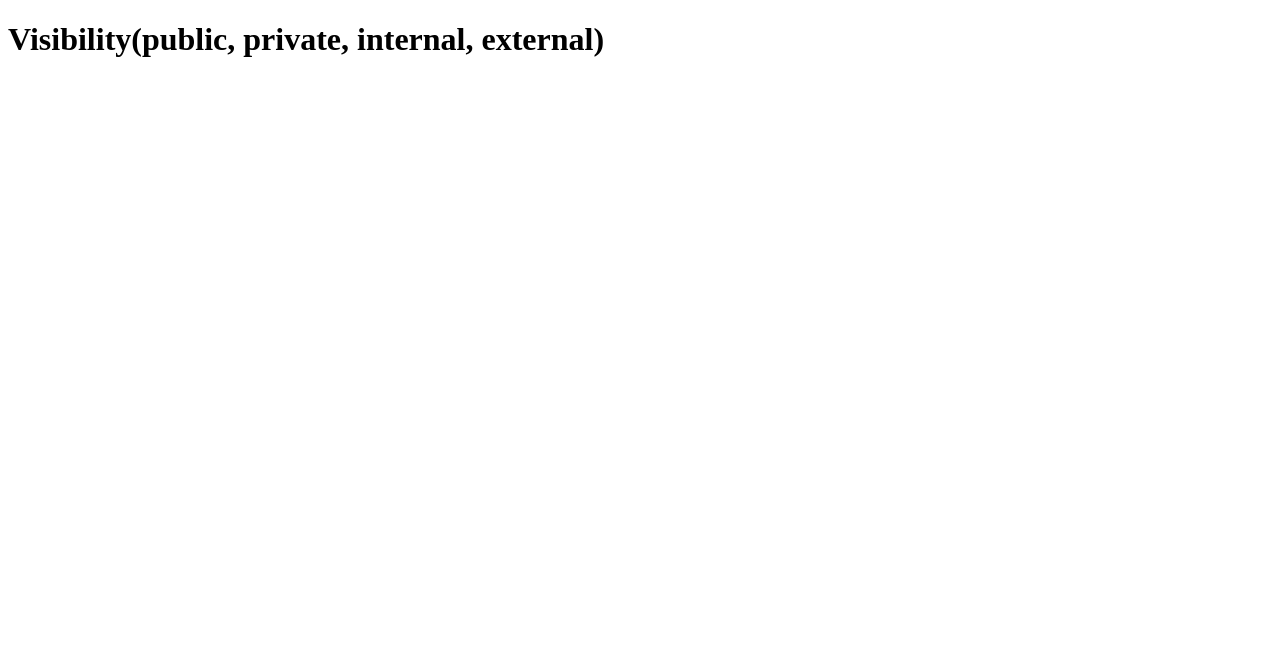
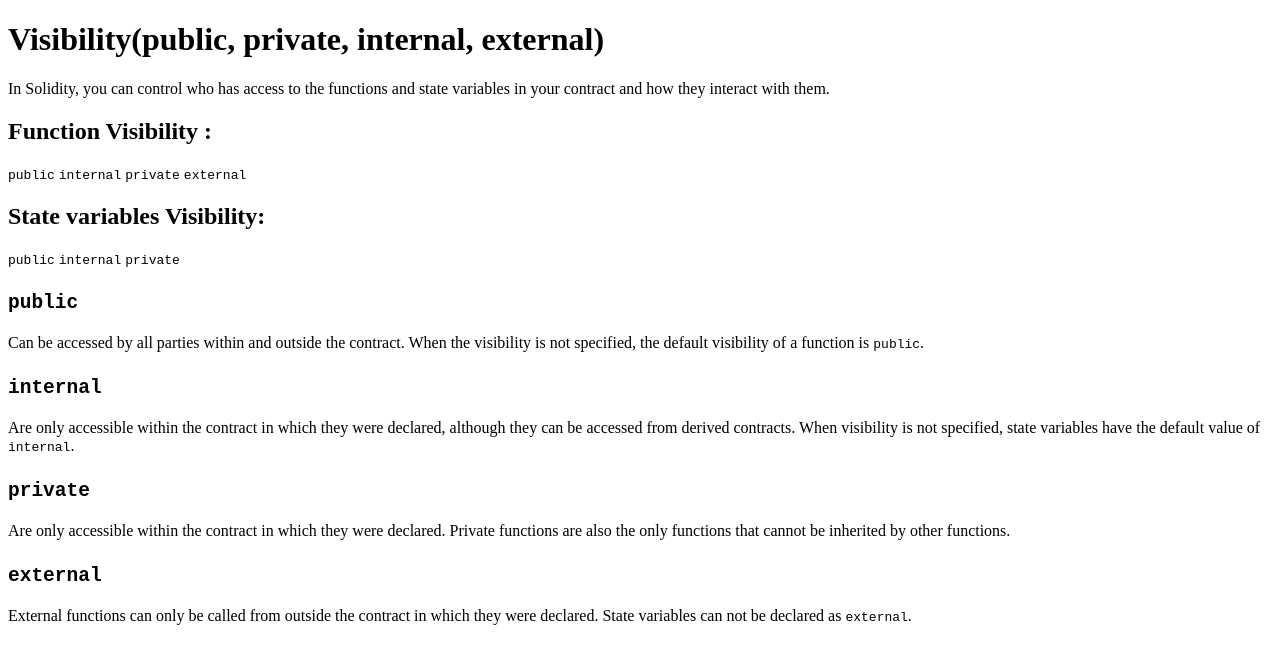
Before and after one commit to RaminRakhshani/diamond-documentation, a Next.js app: page /basics/visibility in a window 1280 px wide. Shown: the top 664 px of the page. Built offline with nearby package versions, Linux system fonts and the light colour scheme.

Commit message:
feat: visibility of functions and state variables added

```diff
--- a/pages/basics/visibility.mdx
+++ b/pages/basics/visibility.mdx
@@ -1,3 +1,22 @@
 import Callout from 'nextra-theme-docs/callout'
 
 # Visibility(public, private, internal, external)
+In Solidity, you can control who has access to the functions and state variables in your contract and how they interact with them.
+
+## Function Visibility :
+`public` `internal` `private` `external`
+## State variables Visibility:
+`public` `internal` `private`
+
+## `public`
+Can be accessed by all parties within and outside the contract. When the visibility is not specified, the default visibility of a function is `public`.
+
+## `internal`
+Are only accessible within the contract in which they were declared, although they can be accessed from derived contracts. When visibility is not specified, state variables have the default value of `internal`.
+
+## `private`
+Are only accessible within the contract in which they were declared. Private functions are also the only functions that cannot be inherited by other functions.
+
+## `external`
+External functions can only be called from outside the contract in which they were declared.
+State variables can not be declared as `external`.
```
